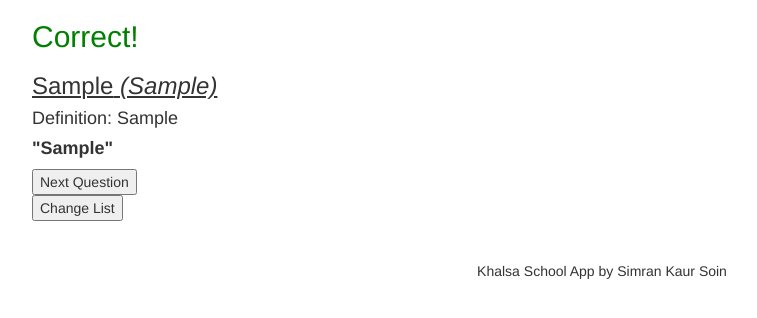
After one commit to simrankaursoin/GurmukhiWordTest, a Flask app: template templates/correct.html in a window 1280 px wide. The commit adds this page. Shown: the top 318 px of the page, without its empty margins (38-795 px from the left). Run offline with Flask 2, Linux system fonts and the light colour scheme; the template is opened without the code that fills it: most values are stand-ins (such as "Sample title", 1, 10 or a date in 2020); some libraries are stand-ins or nearby versions.

Commit message:
Add correct and incorrect pages

```diff
--- a/app.py
+++ b/app.py
@@ -10,12 +10,13 @@ word_index= 0
 wrong_one=""
 wrong_two=""
 wrong_three=""
-
+name_of_collection =''
 app = Flask(__name__)
 app.secret_key = secure.APP_SECRET_KEY
 
 #function to make the list_of_words and list_of_definitions based on the session["current_list"]
 def make_lists(list_of_words, list_of_definitions):
+    global name_of_collection
     #name_of_collection is a variable based on the session[current_list]
     name_of_collection = str(session["current_list"]).lower()
     for item in db[name_of_collection].find():
@@ -50,7 +51,7 @@ def set_session():
 
 @app.route("/quiz", methods=["GET", "POST"])
 def quiz():
-    global correct_definition, list_of_words, list_of_definitions, correct_word, wrong_one, wrong_two, wrong_three, word_index
+    global correct_definition, name_of_collection, list_of_words, list_of_definitions, correct_word, wrong_one, wrong_two, wrong_three, word_index
     if request.method == "GET":
         #a word_index is generated to make the word choice random but also ensure that it corresponds to the same item in list_of_words and list_of_definitions
         word_index= random.randint(0, len(list_of_words)-1)
@@ -98,11 +99,22 @@ def quiz():
         return render_template("question.html", correct_word = correct_word, list_of_options = list_of_options)
     else:
         if request.form.get("options") == correct_definition:
+            print(request.form.get("options"))
+            print(correct_definition)
             list_of_words.pop(word_index)
             list_of_definitions.pop(word_index)
-            return "CORRECT"
+            full_document = db[name_of_collection].find_one({"word":correct_word})
+            quote_ggs= full_document["quote_ggs"]
+            correct_transliteration= full_document["transliteration"]
+            return render_template("correct.html", correct_word=correct_word, correct_definition = correct_definition, quote_ggs=quote_ggs, correct_transliteration = correct_transliteration)
         else:
-            return "NOPE"
+            print(request.form.get("options"))
+            print(correct_definition)
+            full_document = db[name_of_collection].find_one({"word":correct_word})
+            quote_ggs= full_document["quote_ggs"]
+            correct_transliteration= full_document["transliteration"]
+            return render_template("incorrect.html", correct_word=correct_word, correct_definition = correct_definition, quote_ggs=quote_ggs, correct_transliteration = correct_transliteration)
+
 
 
 '''
--- /dev/null
+++ b/templates/correct.html
@@ -0,0 +1,21 @@
+{% extends "_base.html" %}
+{% block title %}Correct!{% endblock %}
+
+{% block content %}
+<body>
+
+<h2 style="color:green;"> Correct! </h2>
+
+<h3><u>{{correct_word}}<i> ({{correct_transliteration}})</i></u></h3>
+<h4> Definition: {{correct_definition}}</h4>
+<h4><b>"{{quote_ggs}}"</b></h4>
+
+<form action="/quiz" method="get">
+<input type="submit" value="Next Question">
+</form>
+
+<form action="/setsession" method="get">
+<input type="submit" value="Change List">
+</form>
+</body>
+{% endblock %}
--- a/templates/question.html
+++ b/templates/question.html
@@ -8,7 +8,8 @@
 
 <form action="" method="post">
 {% for item in list_of_options %}
-  <INPUT TYPE="radio" name="options" value={{item}}> {{item}}<br>
+  <INPUT TYPE="radio" name="options" value="{{item}}"> {{item}}
+  <br> </br>
 {%endfor%}
 
 <input type="submit" value="Submit Answer">
```
Also changed, not shown: templates/incorrect.html (added, +21 -0 lines).
